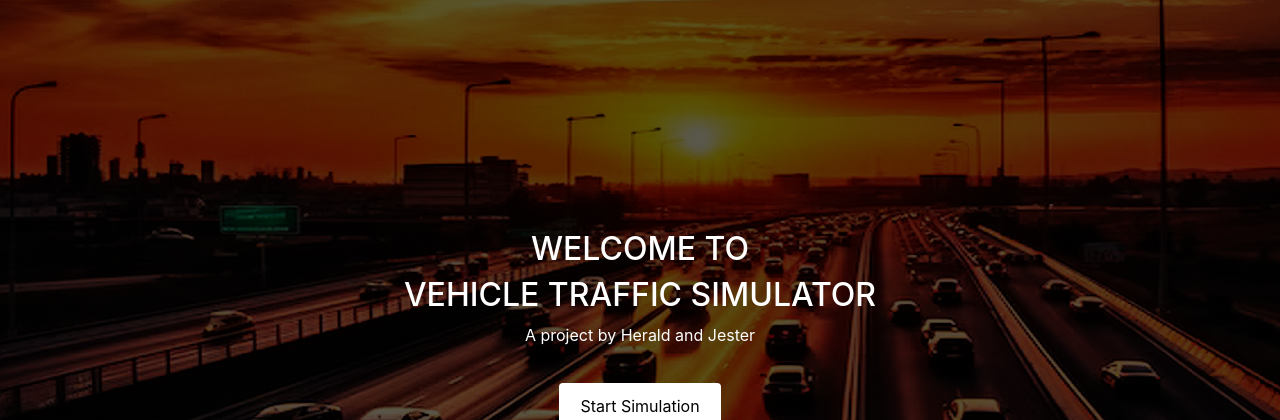
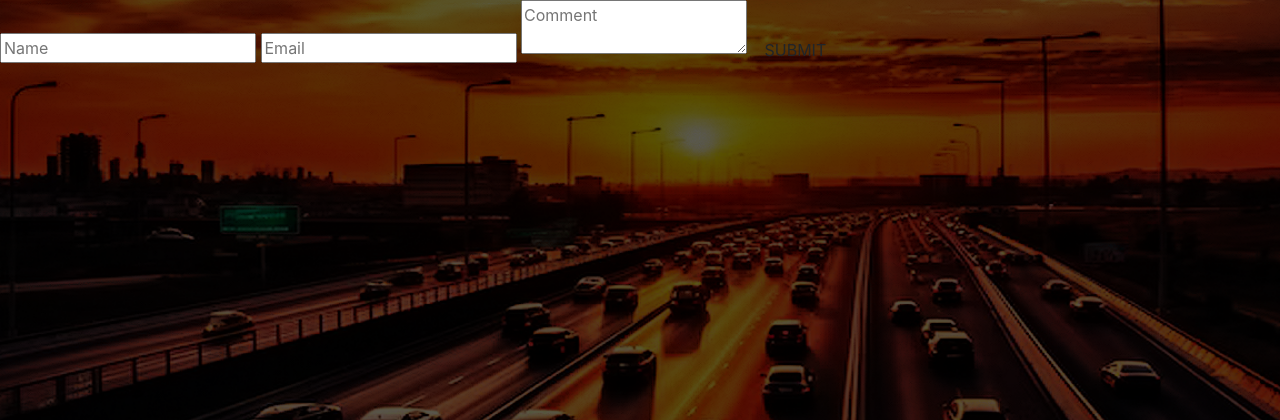
Before and after one commit to Devcavi19/SE-CS3110-Project, a Flask app: page /feedback in a window 1280 px wide. Shown: the part 56-476 px from the top of the page. Run offline with Flask 3, Linux system fonts and the light colour scheme; some libraries are stand-ins or nearby versions.

Commit message:
Major revision and feedback form added

```diff
--- a/templates/feedback.html
+++ b/templates/feedback.html
@@ -1,23 +1,65 @@
-{% extends "base.html" %}
+<!DOCTYPE html>
+<html lang="en">
+<head>
+    <meta charset="UTF-8">
+    <meta name="viewport" content="width=device-width, initial-scale=1.0">
+    <title>{% block title %}base{% endblock %}</title>
+    <link rel="stylesheet" href="{{ url_for('static', filename='../static/css/style.css') }}">
+    <link rel="stylesheet" href="{{ url_for('static', filename='../static/css/feedback.css') }}">
+    <link rel="stylesheet" href="https://stackpath.bootstrapcdn.com/bootstrap/4.5.2/css/bootstrap.min.css">
+</head>
+<body>
+    <header>
+        <div class="header">
+            <div class="container-fluid">
+                <nav class="navbar navbar-expand-lg custom_nav-container" style="height: 36px;">
+                    <a class="navbar-brand" href="{{ url_for('home') }}">SOENG</a>
+                    <button class="navbar-toggler" type="button" data-toggle="collapse" data-target="#navbarSupportedContent" aria-controls="navbarSupportedContent" aria-expanded="false" aria-label="Toggle navigation">
+                        <span class=""> </span>
+                      </button>
+                    <div class="collapse navbar-collapse" id="navbarSupportedContent">
+                        <ul class="navbar-nav  ">
+                            <li class="nav-item active">
+                                <a class="nav-link" href="{{ url_for('home') }}">
+                                    Home
+                                <span class="sr-only">(current)</span>
+                                </a>
+                            </li>
 
-{% block content %}
-<div class="form-container">
-    <h2>Send Feedback</h2>
-    <form method="POST" action="{{ url_for('feedback') }}">
-        {% if session.get("user_id") %}
-        <p>Sending as: {{ session.user_name }}</p>
-        {% else %}
-        <label for="name">Name</label>
-        <input type="text" id="name" name="name" required>
+                            <li class="nav-item">
+                                <a class="nav-link" href="{{ url_for('about') }}">About</a>
+                            </li>
 
-        <label for="email">Email</label>
-        <input type="email" id="email" name="email" required>
-        {% endif %}
+                            <li class="nav-item">
+                                <a class="nav-link" href="https://github.com/Devcavi19/SE-CS3110-Project" target="_blank">Github</a>
+                            </li>
 
-        <label for="message">Message</label>
-        <textarea id="message" name="message" rows="5" required></textarea>
+                            <li class="nav-item">
+                                <a class="nav-link" href="{{ url_for('feedback') }}">Feedback</a>
+                            </li>
 
-        <button type="submit" class="btn">Send Feedback</button>
-    </form>
-</div>
-{% endblock %}
+                            <li class="nav-item">
+                                <a class="nav-link" href="{{ url_for('signin') }}">SignIn</a>
+                            </li>
+
+                        </ul>
+                    </div>
+                </nav>
+            </div>
+        </div>
+    </header>
+
+    <div class="feedback-form-container">
+        <form>
+            <input name="name" type="text" class="feedback-input" placeholder="Name" />
+            <input name="email" type="text" class="feedback-input" placeholder="Email" />
+            <textarea name="text" class="feedback-input" placeholder="Comment"></textarea>
+            <input type="submit" value="SUBMIT" class="btn"/>
+        </form>
+    </div>
+
+    <footer>
+        <p>© 2024 Vehicle Traffic Simulator</p>
+    </footer>
+</body>
+</html>
```
